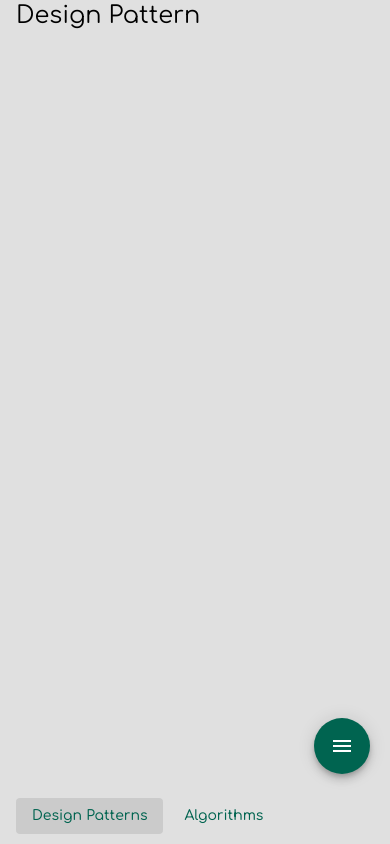
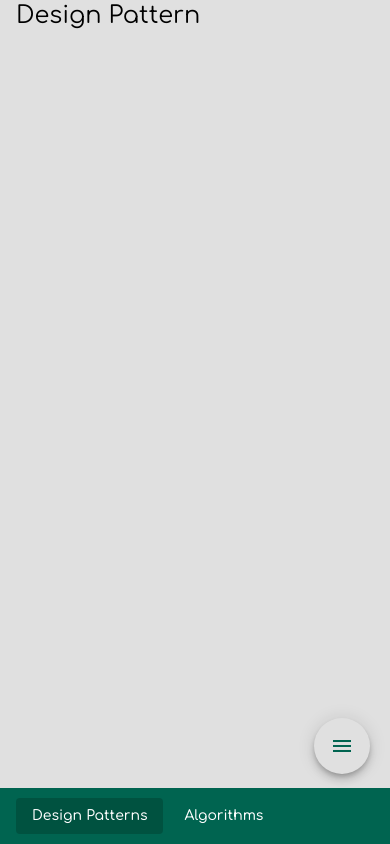
Before and after one commit to PalashDebnath/PalashDebnath, an Angular app: page /design-patterns in a window 390 px wide. Built offline with nearby package versions, Linux system fonts and the light colour scheme.

Commit message:
[New] genarated production bundle

```diff
--- a/src/index.html
+++ b/src/index.html
@@ -3,8 +3,9 @@
 
 <head>
   <meta charset="utf-8">
+  <meta name="theme-color" content="#006450" />
   <meta name="description" content="Written by Palash Debnath, Design Patterns, Algorithms, Github, Example, Code" />
-  <title>Design Patterns</title>
+  <title>Documentation</title>
   <base href="/">
   <meta name="viewport" content="width=device-width, initial-scale=1">
   <link rel="icon" type="image/x-icon" href="assets/favicon.ico">
--- a/src/main/header/header.component.html
+++ b/src/main/header/header.component.html
@@ -13,6 +13,6 @@
     </button>
   </mat-toolbar-row>
 </mat-toolbar>
-<button mat-fab color="primary" title="Menu" (click)="onClick()">
+<button mat-fab color="accent" title="Menu" (click)="onClick()">
   <mat-icon>menu</mat-icon>
 </button>
--- a/src/main/header/header.component.scss
+++ b/src/main/header/header.component.scss
@@ -10,7 +10,8 @@
     position: fixed;
     padding: 10px 0px;
     overflow-x: scroll;
-    @include scroll-bar(5px, 5px, map.get($accent-palette, 900), map.get($accent-palette, 500));
+    @include scroll-bar(5px, 5px);
+    background-color: map.get($primary-palette, 500);
     button:first-child {
       display: none;
     }
@@ -22,6 +23,12 @@
   min-width: auto;
   &:hover {
     background-color: map.get($accent-palette, 900);
+  }
+  @include media-breakpoint-down(map.get(map.get($breakpoints, xs), end)) {
+    color: map.get(map.get($primary-palette, contrast), 500);
+    &:hover {
+      background-color: map.get($primary-palette, 700);
+    }
   }
 }
 
@@ -36,4 +43,7 @@
 
 .header-link-active {
   background-color: map.get($accent-palette, 900);
+  @include media-breakpoint-down(map.get(map.get($breakpoints, xs), end)) {
+    background-color: map.get($primary-palette, 700);
+  }
 }
--- a/src/main/header/header.component.ts
+++ b/src/main/header/header.component.ts
@@ -25,11 +25,11 @@ export class HeaderComponent implements OnInit {
   ngOnInit(): void {
     this.router.events.subscribe((event) => {
       if (event instanceof NavigationEnd) {
-        if (event.url.includes('design-patterns')) {
+        if (this.router.url.includes('design-patterns')) {
           this.designPattern.onSelected.emit('Design Patterns');
           this.title.setTitle('Design Patterns');
         }
-        else if (event.url.includes('algorithms')) {
+        else if (this.router.url.includes('algorithms')) {
           this.algorithm.onSelected.emit('Algorithms');
           this.title.setTitle('Algorithms');
         }
```
Also changed, not shown: 3 other files (tests, documents, lock files or other folders).
